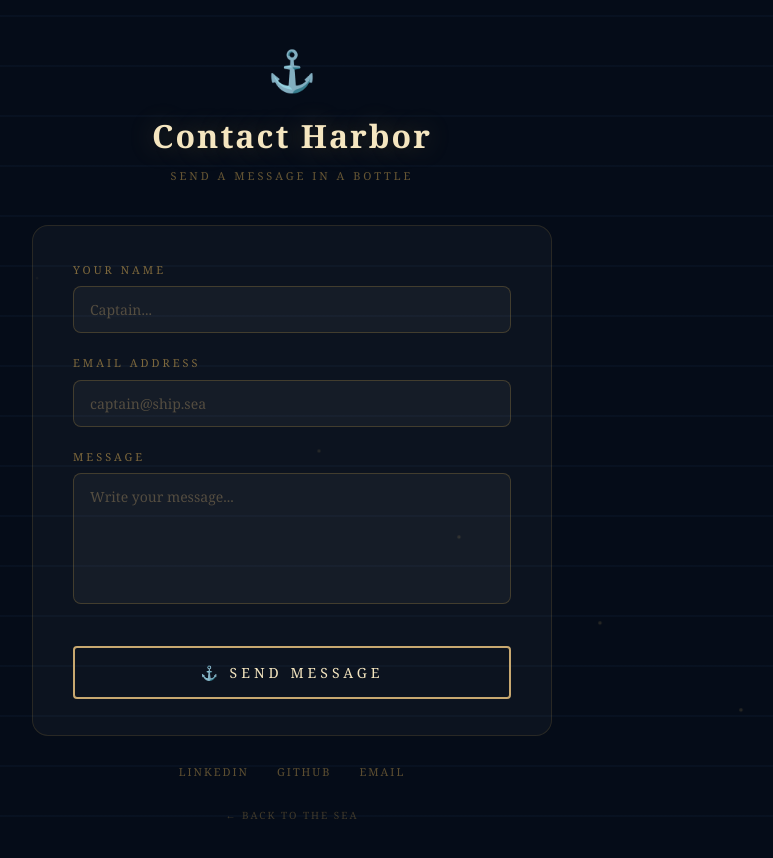
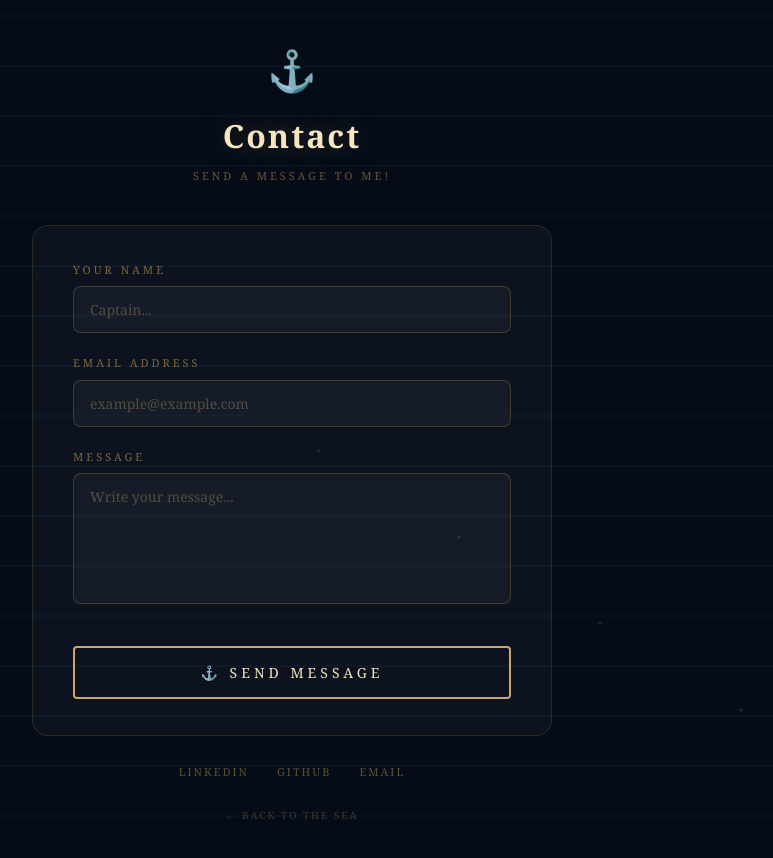
Before and after one commit to kylelin23/personalWebsite, a Next.js app: page /contact in a window 1280 px wide. Shown: the top 858 px of the page, without its empty margins (348-1121 px from the left). Built offline with nearby package versions, Linux system fonts and the light colour scheme.

Commit message:
clean contact page

```diff
--- a/src/app/contact/page.tsx
+++ b/src/app/contact/page.tsx
@@ -70,17 +70,16 @@ export default function Contact() {
         {/* Header */}
         <div style={{textAlign:'center',marginBottom:40}}>
           <div style={{fontSize:40,marginBottom:12}}>⚓</div>
-          <h1 style={{fontSize:'2rem',fontWeight:'bold',margin:'0 0 8px',letterSpacing:2,animation:'glow 3s ease-in-out infinite'}}>Contact Harbor</h1>
-          <p style={{color:'rgba(200,160,80,.5)',fontSize:11,letterSpacing:3,textTransform:'uppercase',margin:0}}>Send a message in a bottle</p>
+          <h1 style={{fontSize:'2rem',fontWeight:'bold',margin:'0 0 8px',letterSpacing:2,animation:'glow 3s ease-in-out infinite'}}>Contact</h1>
+          <p style={{color:'rgba(200,160,80,.5)',fontSize:11,letterSpacing:3,textTransform:'uppercase',margin:0}}>Send a message to me!</p>
         </div>
 
         {/* Form card */}
         <div style={{background:'rgba(255,255,255,0.03)',border:'1px solid rgba(200,160,70,.15)',borderRadius:16,padding:'36px 40px',backdropFilter:'blur(12px)'}}>
           {sent ? (
             <div style={{textAlign:'center',padding:'20px 0'}}>
-              <div style={{fontSize:48,marginBottom:16}}>📬</div>
               <h2 style={{color:'#80ff90',margin:'0 0 8px',fontSize:'1.3rem'}}>Message Sent!</h2>
-              <p style={{color:'rgba(200,168,112,.6)',fontSize:13,margin:'0 0 24px'}}>Your bottle has been cast into the sea. I'll respond soon!</p>
+              <p style={{color:'rgba(200,168,112,.6)',fontSize:13,margin:'0 0 24px'}}>Your message has been sent. I'll respond soon!</p>
               <button className="submit-btn" onClick={()=>setSent(false)} style={{width:'auto',padding:'10px 32px'}}>Send Another</button>
             </div>
           ) : (
@@ -92,7 +91,7 @@ export default function Contact() {
 
               <div style={{marginBottom:22}}>
                 <label className="contact-label" htmlFor="email">Email Address</label>
-                <input className="contact-input" type="email" id="email" name="email" placeholder="captain@ship.sea"/>
+                <input className="contact-input" type="email" id="email" name="email" placeholder="example@example.com"/>
               </div>
 
               <div style={{marginBottom:28}}>
@@ -122,7 +121,7 @@ export default function Contact() {
 
         {/* Back link */}
         <div style={{textAlign:'center',marginTop:20}}>
-          <Link className="back-link" href="/">← Back to the Sea</Link>
+          <Link className="back-link" href="/?screen=game">← Back to the Sea</Link>
         </div>
       </div>
     </div>
--- a/src/app/page.tsx
+++ b/src/app/page.tsx
@@ -1,6 +1,7 @@
 "use client";
 import { useEffect, useRef, useState } from "react";
-import { useRouter } from "next/navigation";
+import { useRouter, useSearchParams } from "next/navigation";
+
 
 const ISLE_DATA = [
   { id:'home',      name:'Home Island',      lbl:'Home',      pX:.50, pY:.50, r:90, theme:'emerald' },
@@ -37,12 +38,16 @@ export default function Home(){
   const islesRef=useRef<Isle[]>([]);
   const nearRef=useRef<Isle|null>(null);
   const [near,setNear]=useState<string|null>(null);
-  const [screen,setScreen]=useState<'loading'|'splash'|'game'>('loading');
+  const searchParams = useSearchParams();
+  const [screen, setScreen] = useState<'loading'|'splash'|'game'>(
+    searchParams.get('screen') === 'game' ? 'game' : 'loading'
+  );
   const [progress,setProgress]=useState(0);
   const [loadText,setLoadText]=useState('Creating Map');
 
   // Loading screen
   useEffect(()=>{
+  if(screen==='game') return;
   const texts=['Creating Map','Charting Islands','Raising Sails','Stocking Provisions','Setting Course'];
   let p=0,ti=0;
   const interval=setInterval(()=>{
```
Lines whose indentation alone changed are shown as unchanged.
